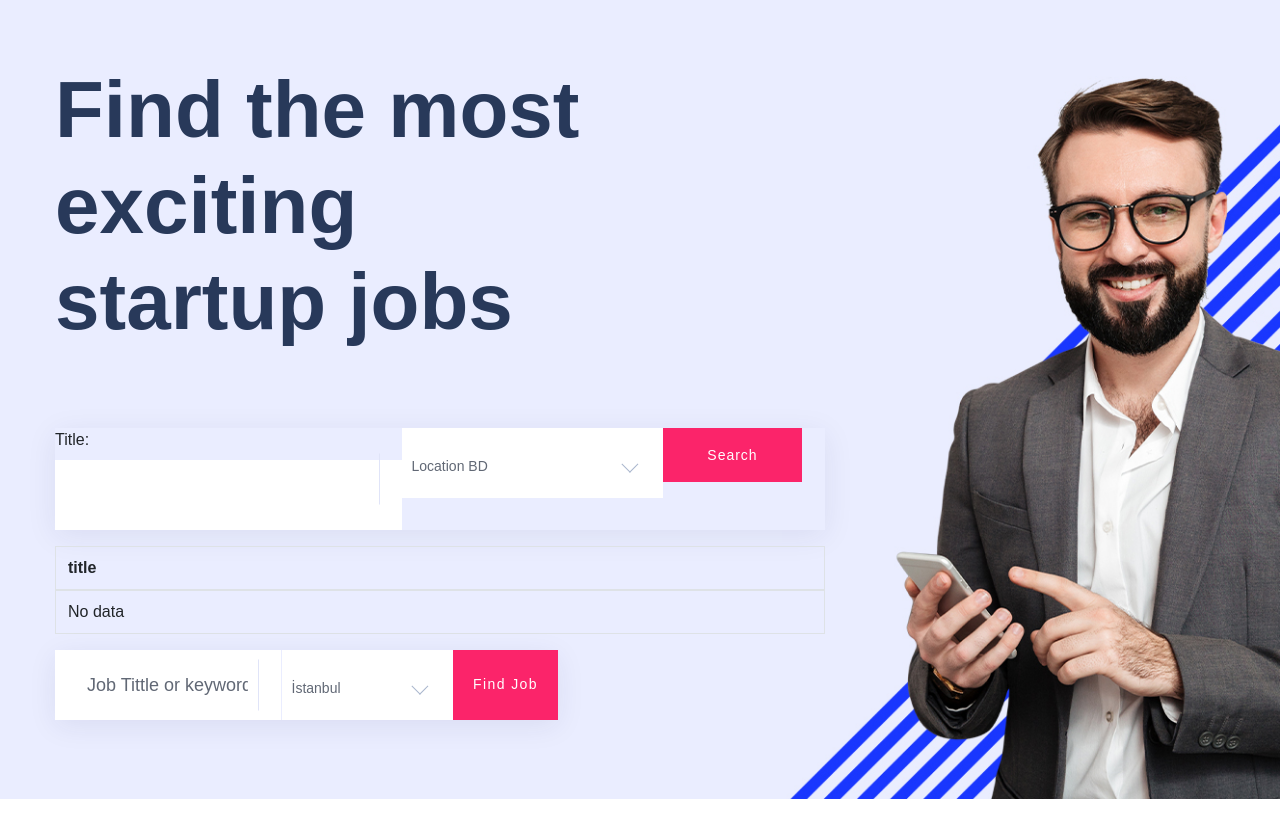
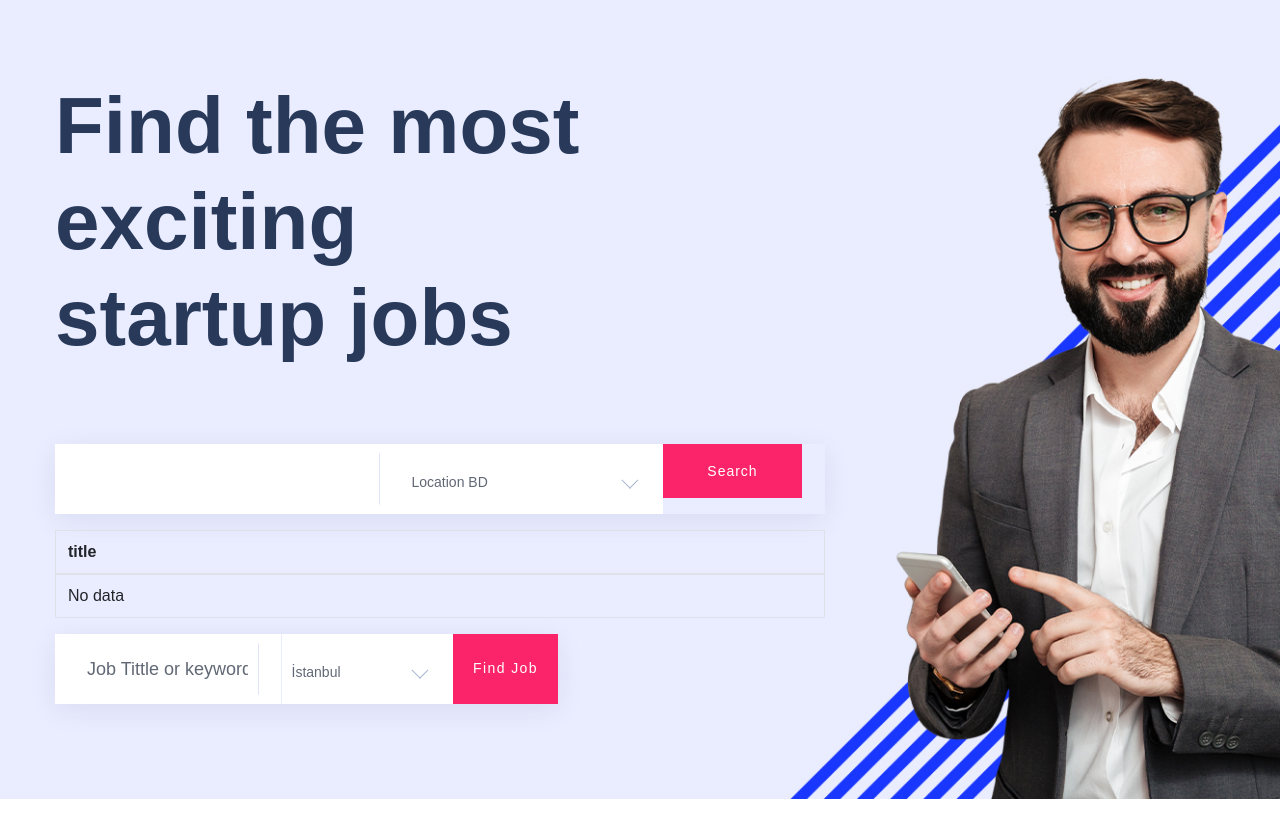
Before and after one commit to buseggencoglu/owl-s-agent, a Django app: page / in a window 1280 px wide. Shown: the part 101-940 px from the top of the page. Run offline with Django 3.2, Linux system fonts and the light colour scheme; data that the repository does not hold is empty; some libraries are stand-ins or nearby versions; some web fonts are replaced.

Commit message:
Update index.html

```diff
--- a/owl_agent/templates/website/index.html
+++ b/owl_agent/templates/website/index.html
@@ -28,7 +28,6 @@ Owls Agent Home Page
                             <!-- form -->
                             <form method="get" class="search-box">
                                 <div class="input-form">
-                                    {{ filter.form.title.label_tag }}
                                     {% render_field filter.form.title class="form-control" %}
                                 </div>
 
```
